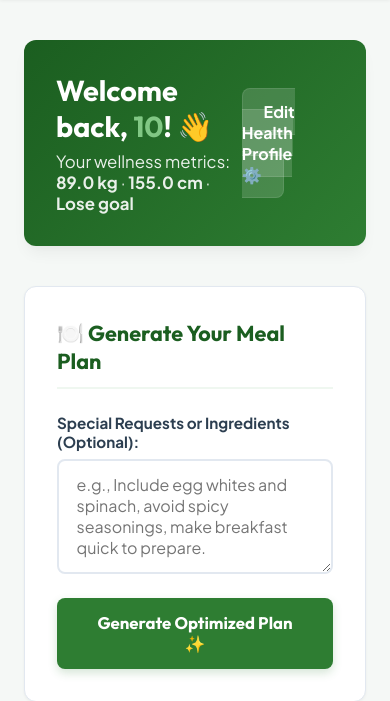
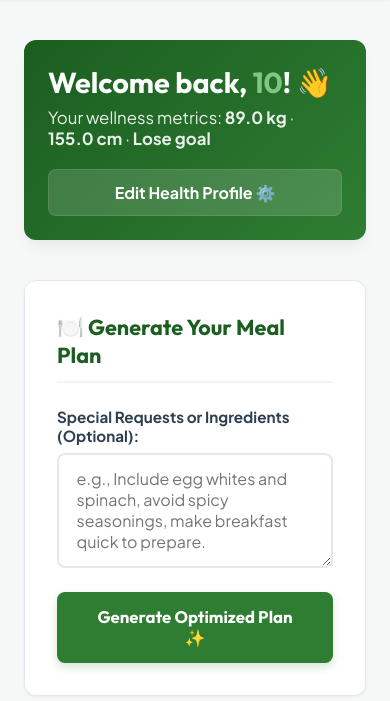
Before and after one commit to asmaessaedi30-sketch/Meal-Matcher, a Flask app: page / in a window 390 px wide; the page is wider, and only the part inside the window is pictured. Shown: the part 102-803 px from the top of that part. Run offline with Flask 3, Linux system fonts and the light colour scheme; a user stored in the database is signed in; some libraries are stand-ins or nearby versions.

Commit message:
Optimize Gemini generation speed and fix mobile welcome card layout

```diff
--- a/meal_matcher/app.py
+++ b/meal_matcher/app.py
@@ -608,6 +608,12 @@ def index():
             9. Gluten-Free / Dairy-Free: Respect as requested.
             10. Gestational Diabetes: Safe, pregnancy-friendly complex carbohydrate portioning distributed throughout the day, low glycemic index, zero refined sugars, paired with adequate proteins and healthy fats to prevent glucose spikes.
 
+            CRITICAL PERFORMANCE RULE (FOR GENERATION SPEED):
+            To minimize latency and ensure near-instant output, keep the text extremely concise:
+            - "description" MUST be exactly one brief sentence (max 12 words).
+            - "ingredients" MUST be limited to a maximum of 4 essential items.
+            - "instructions" MUST be limited to a maximum of 3 short, direct steps.
+
             Output a valid JSON object matching this exact schema:
             {{
                 "breakfast": {{
--- a/static/styles.css
+++ b/static/styles.css
@@ -585,6 +585,21 @@ textarea:focus, input:focus, select:focus {
 }
 
 @media (max-width: 768px) {
+    .welcome-card {
+        flex-direction: column;
+        align-items: flex-start;
+        gap: 1.25rem;
+        padding: 1.5rem;
+    }
+    .welcome-action {
+        width: 100%;
+    }
+    .edit-profile-btn {
+        display: block;
+        text-align: center;
+        width: 100%;
+        box-sizing: border-box;
+    }
     .results-header-box {
         padding-top: 3.5rem;
     }
```
